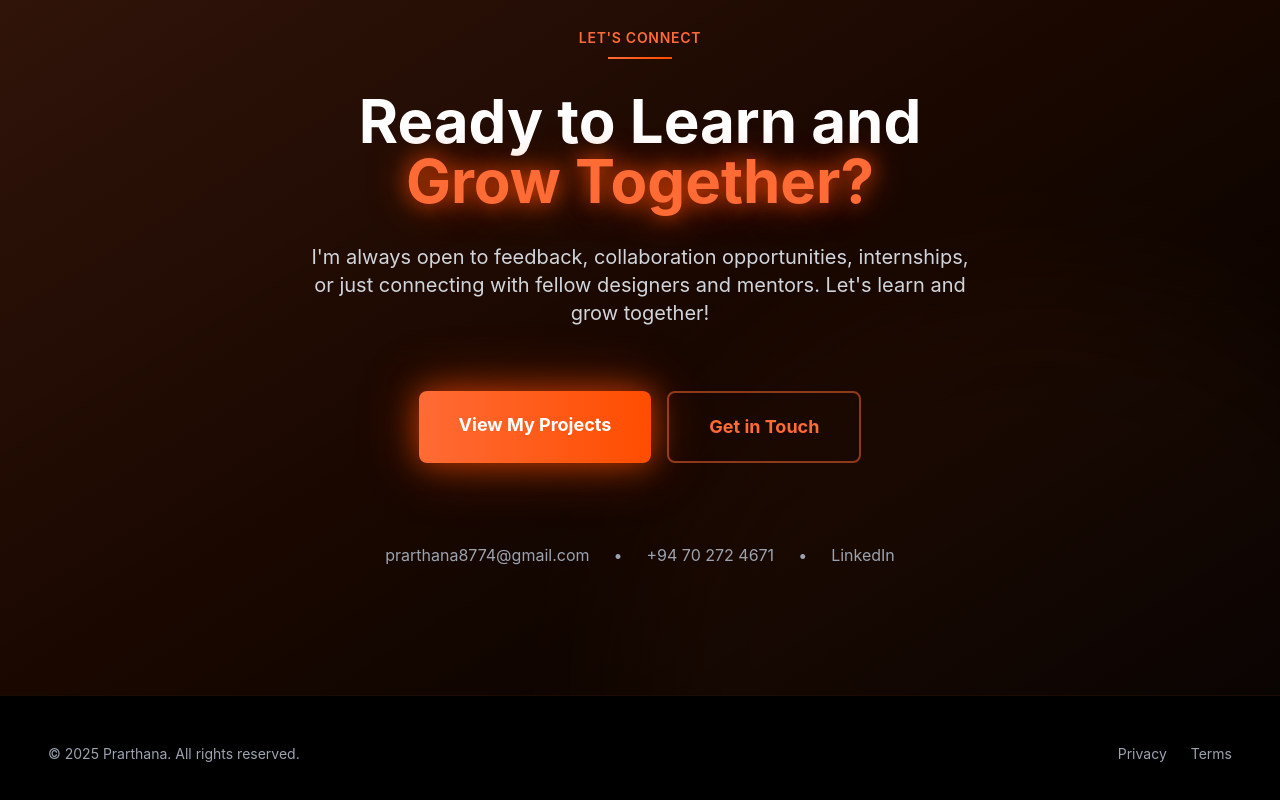
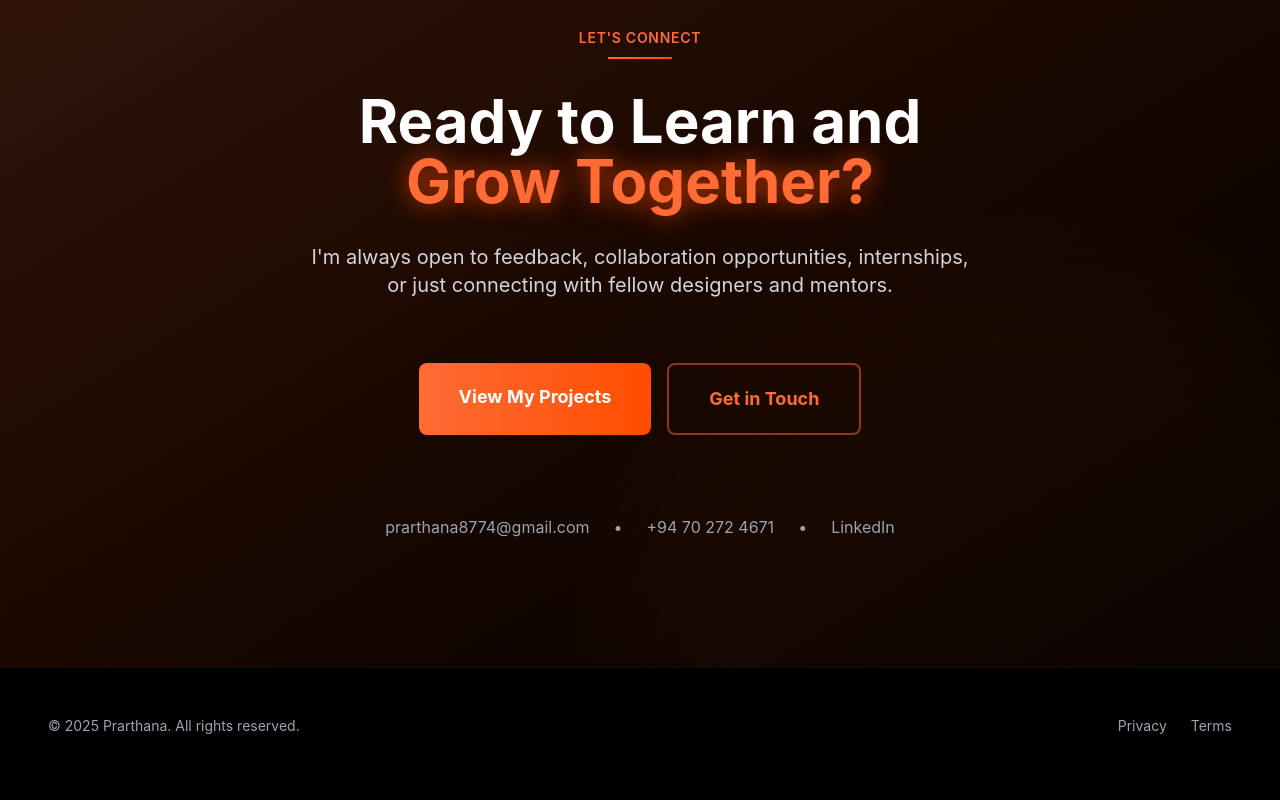
Before and after one commit to Prarthana725/prarthana-portfolio, a Next.js app: page / in a window 1280 px wide. Shown: the part 5576-6376 px from the top of the page. Built offline with nearby package versions, Linux system fonts and the light colour scheme.

Commit message:
Fix Framer Motion typing in CTA

```diff
--- a/components/CTA.tsx
+++ b/components/CTA.tsx
@@ -1,10 +1,10 @@
 'use client'
 
-import { motion } from 'framer-motion'
+import { motion, Variants } from 'framer-motion'
 
 export default function CTA() {
 
-  const containerVariants = {
+  const containerVariants: Variants = {
     hidden: { opacity: 0 },
     visible: {
       opacity: 1,
@@ -14,7 +14,7 @@ export default function CTA() {
     },
   }
 
-  const itemVariants = {
+  const itemVariants: Variants = {
     hidden: { opacity: 0, y: 30 },
     visible: {
       opacity: 1,
@@ -28,7 +28,7 @@ export default function CTA() {
 
   return (
     <section id="contact" className="py-32 relative overflow-hidden">
-      {/* Warm orange spotlight background */}
+      {/* Background gradients */}
       <motion.div
         className="absolute inset-0 bg-gradient-to-br from-warm-orange/20 via-neon-orange/10 to-transparent"
         initial={{ opacity: 0 }}
@@ -36,8 +36,9 @@ export default function CTA() {
         viewport={{ once: true }}
         transition={{ duration: 1 }}
       />
+
       <motion.div
-        className="absolute top-1/2 left-1/2 transform -translate-x-1/2 -translate-y-1/2 w-[800px] h-[800px] bg-warm-orange/10 rounded-full blur-3xl"
+        className="absolute top-1/2 left-1/2 w-[800px] h-[800px] -translate-x-1/2 -translate-y-1/2 bg-warm-orange/10 rounded-full blur-3xl"
         animate={{
           scale: [1, 1.1, 1],
           opacity: [0.3, 0.5, 0.3],
@@ -58,7 +59,9 @@ export default function CTA() {
       >
         <div className="text-center space-y-8">
           <motion.div className="inline-block" variants={itemVariants}>
-            <span className="text-warm-orange text-sm font-semibold tracking-wider uppercase">Let's Connect</span>
+            <span className="text-warm-orange text-sm font-semibold tracking-wider uppercase">
+              Let's Connect
+            </span>
             <motion.div
               className="h-0.5 bg-gradient-to-r from-warm-orange to-neon-orange mt-2 mx-auto"
               initial={{ width: 0 }}
@@ -72,15 +75,14 @@ export default function CTA() {
             className="text-4xl md:text-6xl font-bold text-white leading-tight"
             variants={itemVariants}
           >
-            Ready to Learn and
-            <br />
+            Ready to Learn and <br />
             <motion.span
               className="text-warm-orange neon-glow inline-block"
               animate={{
                 textShadow: [
-                  '0 0 10px rgba(255, 77, 0, 0.5), 0 0 20px rgba(255, 77, 0, 0.3)',
-                  '0 0 20px rgba(255, 77, 0, 0.8), 0 0 40px rgba(255, 77, 0, 0.6)',
-                  '0 0 10px rgba(255, 77, 0, 0.5), 0 0 20px rgba(255, 77, 0, 0.3)',
+                  '0 0 10px rgba(255, 77, 0, 0.5)',
+                  '0 0 25px rgba(255, 77, 0, 0.8)',
+                  '0 0 10px rgba(255, 77, 0, 0.5)',
                 ],
               }}
               transition={{ duration: 2, repeat: Infinity }}
@@ -93,7 +95,8 @@ export default function CTA() {
             className="text-gray-300 text-lg md:text-xl max-w-2xl mx-auto leading-relaxed"
             variants={itemVariants}
           >
-            I'm always open to feedback, collaboration opportunities, internships, or just connecting with fellow designers and mentors. Let's learn and grow together!
+            I'm always open to feedback, collaboration opportunities, internships,
+            or just connecting with fellow designers and mentors.
           </motion.p>
 
           <motion.div
@@ -102,29 +105,20 @@ export default function CTA() {
           >
             <motion.a
               href="#projects"
-              className="px-10 py-5 bg-gradient-to-r from-warm-orange to-neon-orange text-white font-bold rounded-lg shadow-neon-orange-lg text-lg text-center cursor-pointer"
-              whileHover={{ scale: 1.05, boxShadow: '0 0 30px rgba(255, 77, 0, 0.6)' }}
+              className="px-10 py-5 bg-gradient-to-r from-warm-orange to-neon-orange text-white font-bold rounded-lg text-lg"
+              whileHover={{ scale: 1.05 }}
               whileTap={{ scale: 0.95 }}
-              onClick={(e) => {
-                e.preventDefault()
-                const projectsSection = document.getElementById('projects')
-                if (projectsSection) {
-                  const offset = 80
-                  const elementPosition = projectsSection.getBoundingClientRect().top
-                  const offsetPosition = elementPosition + window.pageYOffset - offset
-                  window.scrollTo({
-                    top: offsetPosition,
-                    behavior: 'smooth'
-                  })
-                }
-              }}
             >
               View My Projects
             </motion.a>
+
             <motion.a
               href="mailto:prarthana8774@gmail.com"
-              className="px-10 py-5 border-2 border-warm-orange/50 text-warm-orange font-bold rounded-lg text-lg text-center cursor-pointer"
-              whileHover={{ scale: 1.05, borderColor: 'rgba(255, 107, 53, 1)', backgroundColor: 'rgba(255, 107, 53, 0.1)' }}
+              className="px-10 py-5 border-2 border-warm-orange/50 text-warm-orange font-bold rounded-lg text-lg"
+              whileHover={{
+                scale: 1.05,
+                backgroundColor: 'rgba(255, 107, 53, 0.1)',
+              }}
               whileTap={{ scale: 0.95 }}
             >
               Get in Touch
@@ -132,30 +126,21 @@ export default function CTA() {
           </motion.div>
 
           <motion.div
-            className="pt-12 flex flex-wrap items-center justify-center gap-6 text-gray-400"
+            className="pt-12 flex flex-wrap justify-center gap-6 text-gray-400"
             variants={itemVariants}
           >
-            <motion.a
-              href="mailto:prarthana8774@gmail.com"
-              className="hover:text-warm-orange transition-colors duration-300"
-              whileHover={{ scale: 1.1 }}
-            >
+            <motion.a href="mailto:prarthana8774@gmail.com" whileHover={{ scale: 1.1 }}>
               prarthana8774@gmail.com
             </motion.a>
             <span>•</span>
-            <motion.a
-              href="tel:+94702724671"
-              className="hover:text-warm-orange transition-colors duration-300"
-              whileHover={{ scale: 1.1 }}
-            >
+            <motion.a href="tel:+94702724671" whileHover={{ scale: 1.1 }}>
               +94 70 272 4671
             </motion.a>
             <span>•</span>
             <motion.a
-              href="https://www.linkedin.com/in/prarthana-karunasena-a3baa3235?utm_source=share&utm_campaign=share_via&utm_content=profile&utm_medium=android_app"
+              href="https://www.linkedin.com"
               target="_blank"
               rel="noopener noreferrer"
-              className="hover:text-warm-orange transition-colors duration-300"
               whileHover={{ scale: 1.1 }}
             >
               LinkedIn
```
